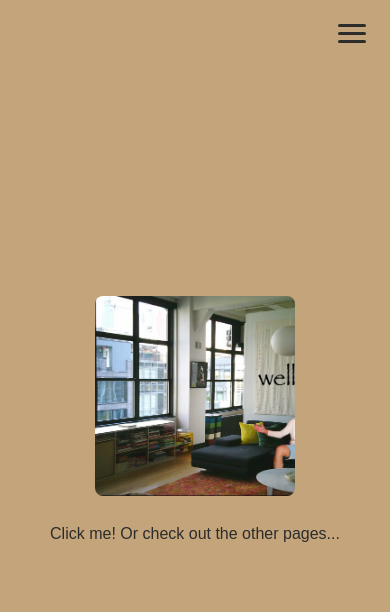
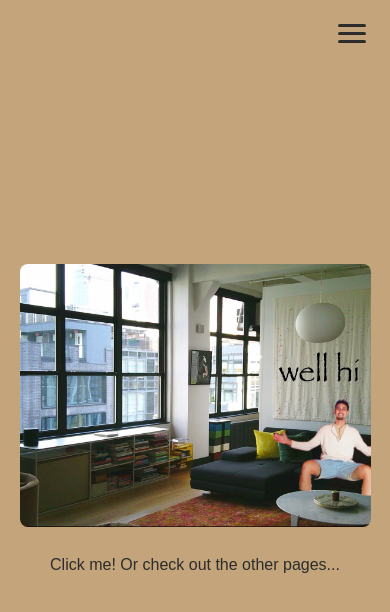
Before and after one commit to jaylocks7/personal-website, a React (Vite) app: page /personal-website/ in a window 390 px wide. Shown: the top 612 px of the page. Built offline with nearby package versions, Linux system fonts and the light colour scheme; a web font is replaced by a local one.

Commit message:
fix landing page image resizing logic

```diff
--- a/src/pages/LandingPage.css
+++ b/src/pages/LandingPage.css
@@ -14,8 +14,8 @@
 }
 
 .landing-image-wrapper {
-  width: 400px;
-  height: 300px;
+  width: min(90vw, 400px);
+  aspect-ratio: 4 / 3;
   user-select: none;
   border-radius: 8px;
   overflow: hidden;
@@ -34,10 +34,3 @@
   font-size: 1rem;
   color: #2c2c2c;
 }
-
-@media (max-width: 768px) {
-  .landing-image-wrapper {
-    width: 200px;
-    height: 200px;
-  }
-}
```
